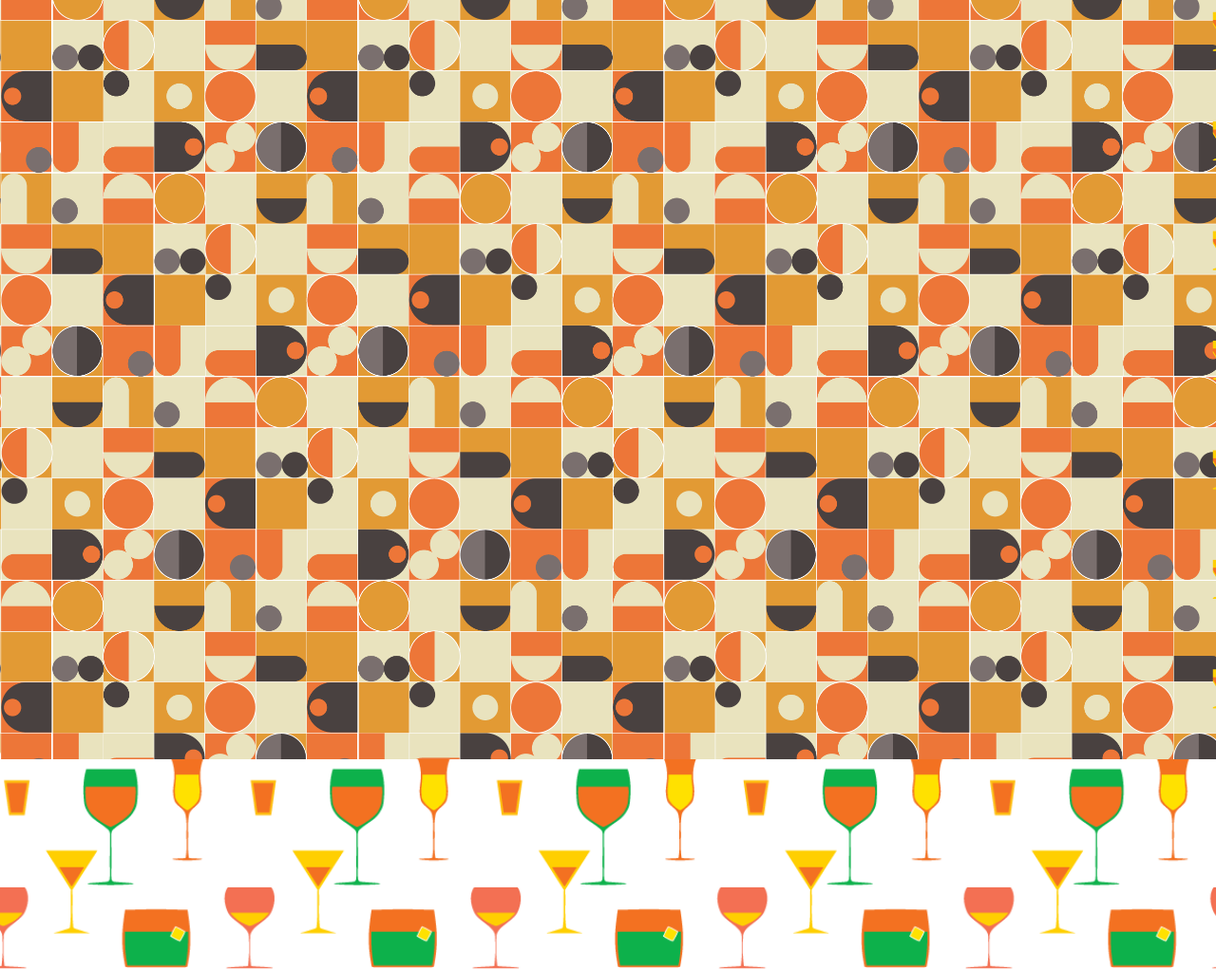
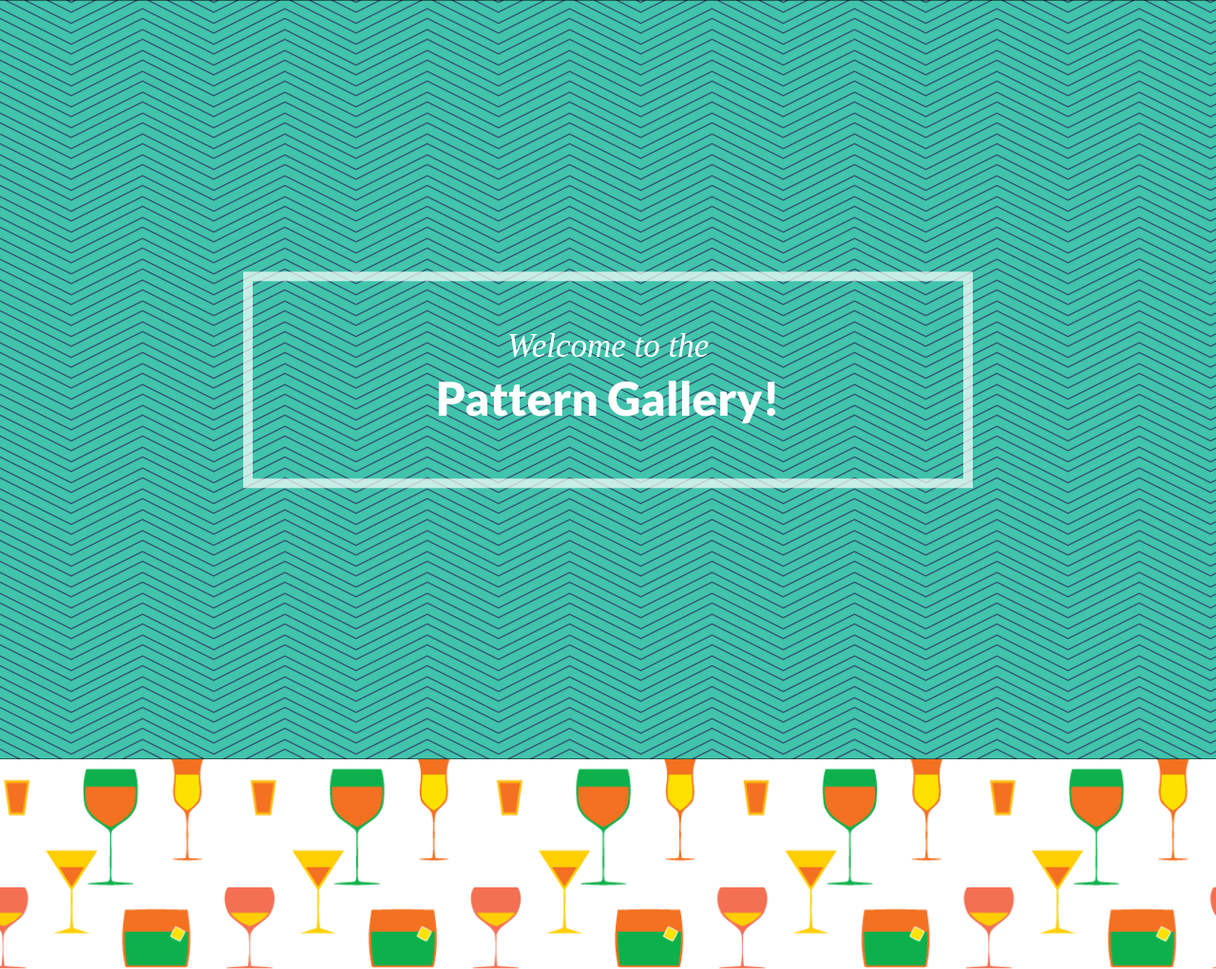
Before and after one commit to jahsierebecca/patterns, a plain HTML site: page index.html in a window 1280 px wide. Shown: the top 1021 px of the page at 95% size. Drawn offline with nearby package versions, Linux system fonts and the light colour scheme; a web font is replaced by a local one.

Commit message:
More formatting fixes

```diff
--- a/index.html
+++ b/index.html
@@ -19,7 +19,12 @@
   <![endif]-->
 </head>
 <body>
-  <div class="pattern" id="p1"></div>
+  <div class="pattern" id="p1">
+    <div class="container-fluid" id="welcome">
+    <h2>Welcome to the</h2>
+    <h1>Pattern Gallery!</h1>
+    </div>
+  </div>
   <div class="pattern" id="p2"></div>
   <div class="pattern" id="p3"></div>
   <div class="pattern" id="p4"></div>
--- a/scss/style.scss
+++ b/scss/style.scss
@@ -1,10 +1,7 @@
-body {
-	color: red;
-}
+@import url(http://fonts.googleapis.com/css?family=Lato:400,900,300italic);
+@import url(http://fonts.googleapis.com/css?family=Arapey:400italic);
 
-
-
-$mainWhite: rgba(255, 255, 255, 0.9);
+$mainWhite: rgba(255, 255, 255, 0.7);
 
 @mixin stickyback {
 	background-position: center center;
@@ -15,12 +12,46 @@ $mainWhite: rgba(255, 255, 255, 0.9);
     box-sizing: border-box;
 }
 
+@mixin boxStyle {
+	padding: 20px;
+	border-style: solid;
+	border-width: 10px;
+	border-color: $mainWhite;
+}
+
 @mixin vertical {
   position: relative;
   top: 50%;
   -webkit-transform: translateY(-50%);
   -ms-transform: translateY(-50%);
   transform: translateY(-50%);
+}
+
+html{
+     height:100%;
+     min-height:100%;
+     }
+
+body{
+     min-height:100%;
+     color: $mainWhite;
+     font-family: 'Lato', sans-serif;
+     }
+
+h1 {
+	font-weight: 900;
+	font-size: 3.5em;
+	line-height: 1em;
+	margin: 10px;
+}
+
+h2 {
+	font-family: 'Arapey', serif;
+	font-weight: 400;
+	font-style: italic;
+	font-size: 2.5em;
+	margin: 0;
+
 }
 
 .pattern {
@@ -30,18 +61,9 @@ $mainWhite: rgba(255, 255, 255, 0.9);
 
 #about {
 	@include stickyback;
-	padding: 50px;
-	color: $mainWhite;
-	background-color: rgba(26,188,156,1);
+	padding: 50px;	background-color: rgba(26,188,156,1);
 		.content {
-		padding: 20px;
-		border-style: solid;
-		border-width: 10px;
-		border-color: $mainWhite;
-	}
-	.fa {
-	color: $mainWhite;
-	margin: 0 10px 0 10px;
+		@include boxStyle;
 	}
 }
 
@@ -51,7 +73,13 @@ $mainWhite: rgba(255, 255, 255, 0.9);
 }
 
 #container2 {
-
+	p {
+		text-align: center;
+		.fa {
+			color: $mainWhite;
+			margin: 0 10px 0 10px;
+		}
+	}
 }
 
 #bio {
@@ -76,7 +104,15 @@ $mainWhite: rgba(255, 255, 255, 0.9);
 }
 
 #p1 {
-	background-image: url(../img/70s.png);
+	background-image: url(../img/lines3.png);
+	padding: 20%;
+	color: white;
+	#welcome {
+		@include vertical;
+		@include boxStyle;
+		padding: 50px 30px 50px 30px;
+		text-align: center;
+	}
 };
 
 #p2 {
@@ -116,7 +152,7 @@ $mainWhite: rgba(255, 255, 255, 0.9);
 };
 
 #p11 {
-	background-image: url(../img/lines3.png);
+	background-image: url(../img/70s.png);
 };
 
 #p12 {
```
Also changed, not shown: css/style.css.
